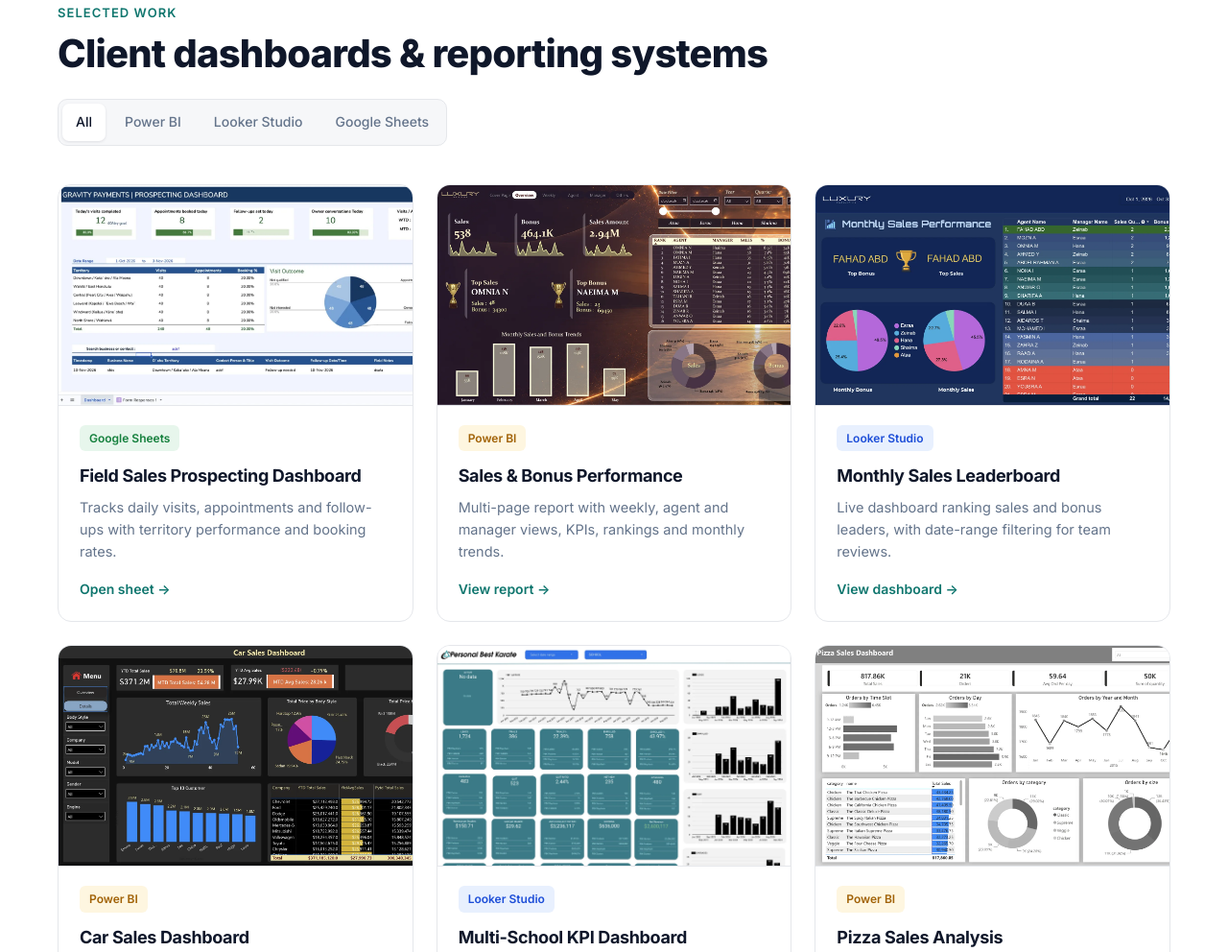
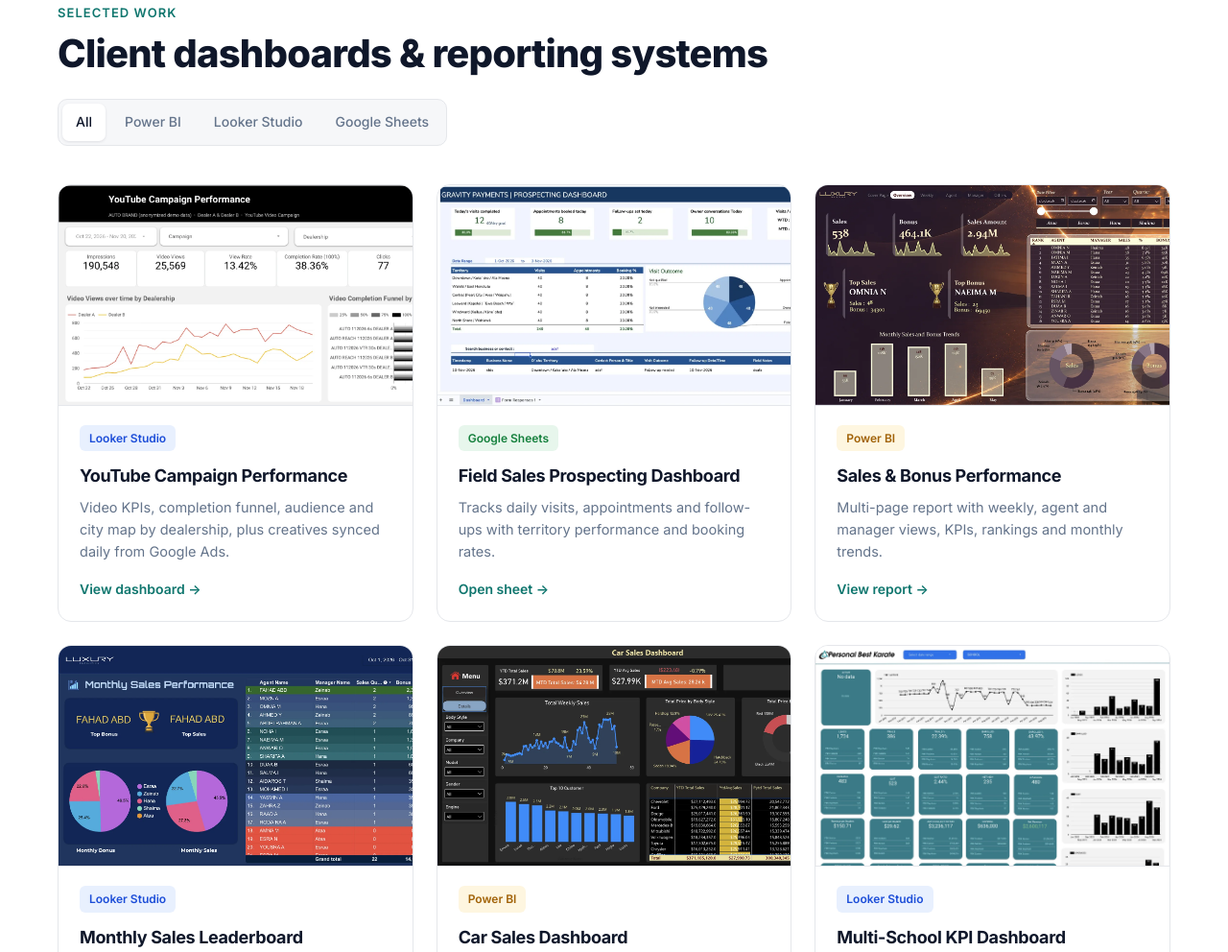
Before and after one commit to limon158041-commits/Portfolio, a plain HTML site: page index.html in a window 1280 px wide. Shown: the part 941-1933 px from the top of the page at 96% size. Drawn offline with Linux system fonts and the light colour scheme.

Commit message:
Add YouTube Campaign Performance (Looker Studio) project card
Co-Authored-By: Claude Opus 5.5 <noreply@anthropic.com>
Claude-Session: https://claude.ai/code/session_018fMx2u7Bf516PbMTr9LS2U

```diff
--- a/index.html
+++ b/index.html
@@ -94,6 +94,16 @@
       </div>
 
       <div class="grid">
+        <article class="card" data-tool="looker">
+          <a class="thumb" href="https://lookerstudio.google.com/reporting/c6463e28-d676-4e1d-ab82-85ac731ae09e" target="_blank" rel="noopener"><img src="assets/youtube-campaign-dashboard.webp" alt="YouTube Campaign Performance dashboard" loading="lazy"></a>
+          <div class="card-body">
+            <span class="tag tag-looker">Looker Studio</span>
+            <h3>YouTube Campaign Performance</h3>
+            <p>Video KPIs, completion funnel, audience and city map by dealership, plus creatives synced daily from Google Ads.</p>
+            <a class="link" href="https://lookerstudio.google.com/reporting/c6463e28-d676-4e1d-ab82-85ac731ae09e" target="_blank" rel="noopener">View dashboard →</a>
+          </div>
+        </article>
+
         <article class="card" data-tool="sheets">
           <a class="thumb" href="https://docs.google.com/spreadsheets/d/11LpKLdeSQNry7VyUMcsV0B-uES4z044frwkGj3pVro0/edit?gid=868522369#gid=868522369" target="_blank" rel="noopener"><img src="assets/gravity-payments-prospecting-dashboard.webp" alt="Gravity Payments Prospecting Dashboard" loading="lazy"></a>
           <div class="card-body">
```
Also changed, not shown: assets/youtube-campaign-dashboard.webp (added).
